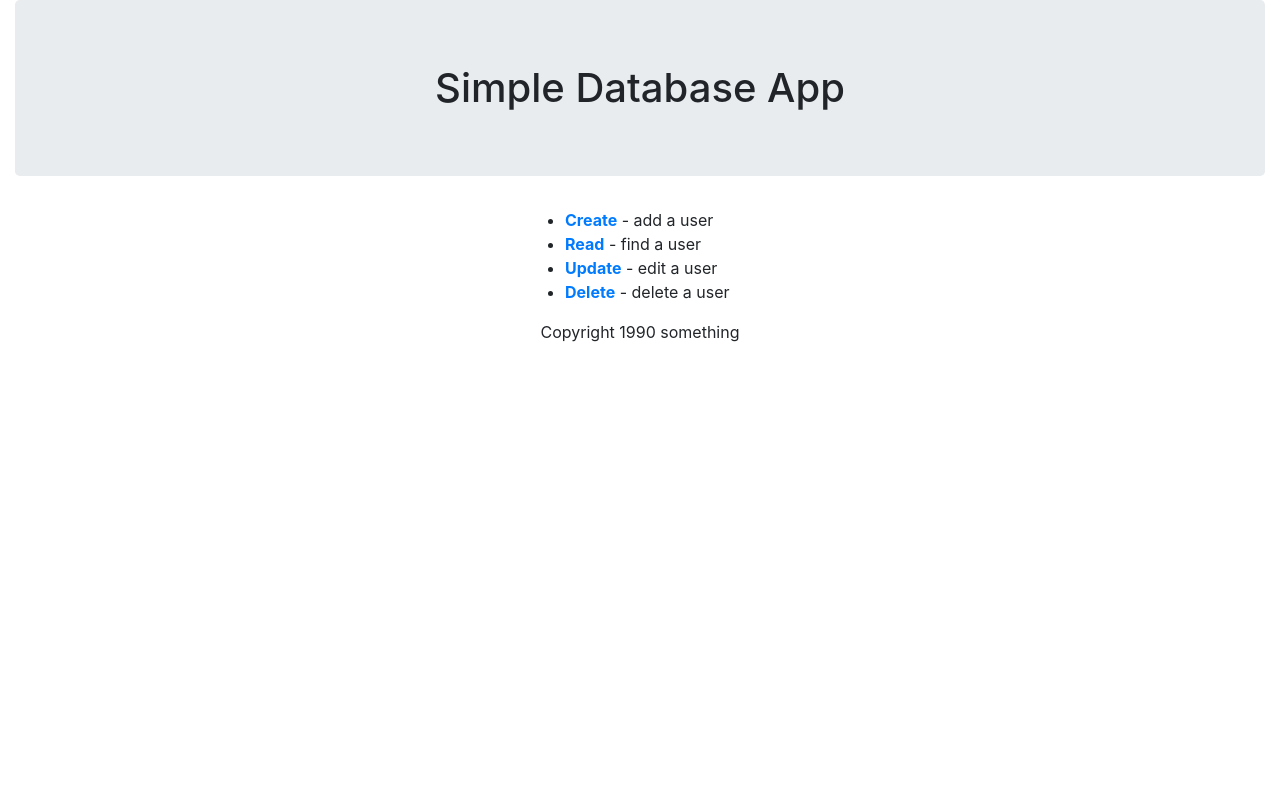
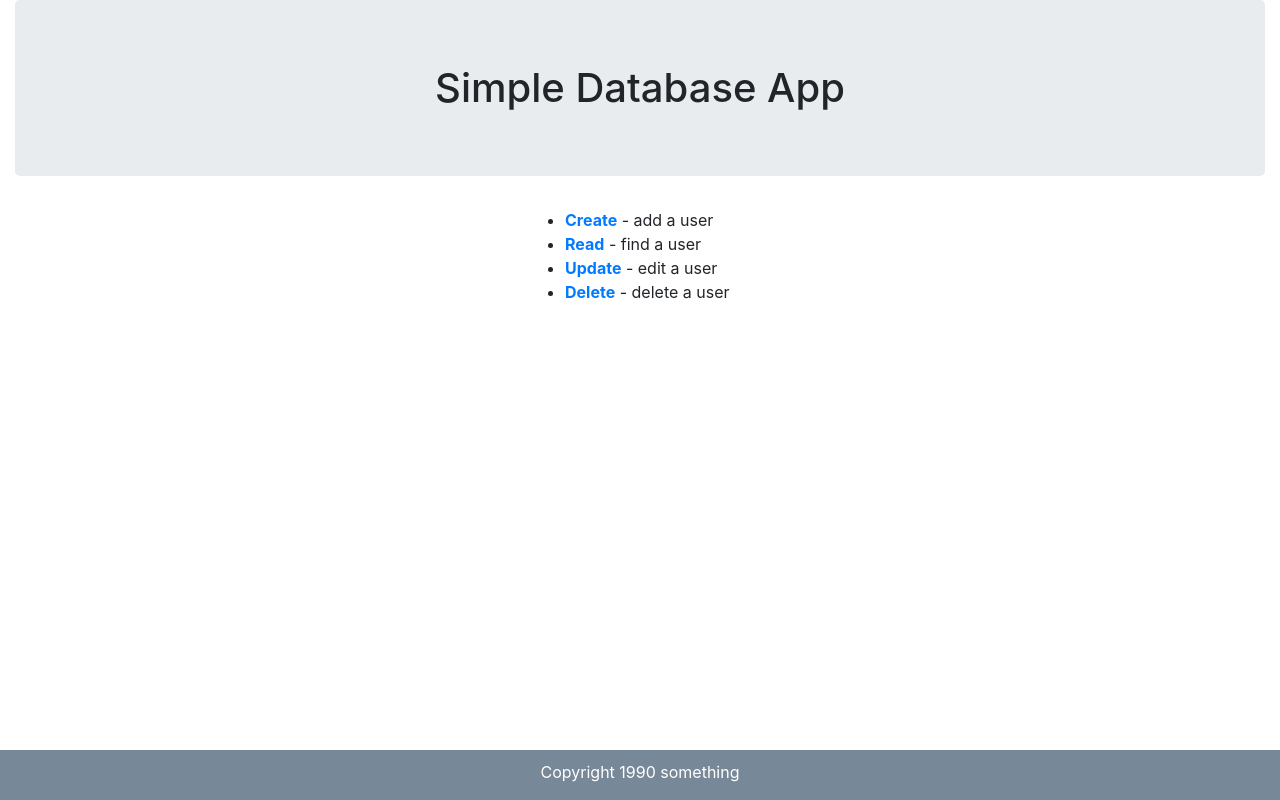
Before and after one commit to russLitt/db-test-app, a PHP site: page / in a window 1280 px wide. Run offline with PHP 8.4, Linux system fonts and the light colour scheme; some libraries are stand-ins or nearby versions.

Commit message:
WIP: experimenting with sticky/fixed footer

```diff
--- a/css/style.css
+++ b/css/style.css
@@ -21,5 +21,15 @@ th {
 }
 
 .footer {
-  flex-shrink: none;
+  position: fixed;
+  left: 0;
+  bottom: 0;
+  width: 100%;
+  background-color: lightslategray;
+  color: white;
+  text-align: center;
 }
+
+.footer-text {
+  margin-top: 10px;
+}
--- a/templates/footer.php
+++ b/templates/footer.php
@@ -1,8 +1,9 @@
-<div class="container-fluid">
+<footer class="footer">
+    <div class="container-fluid">
 
-    <footer class="footer">
-        <p class="text-center">Copyright 1990 something</p>
-    </footer>
-</div>
+        <p class="footer-text text-center">Copyright 1990 something</p>
+    </div>
+</footer>
+</body>
 
 </html>
--- a/templates/header.php
+++ b/templates/header.php
@@ -21,6 +21,3 @@
     <script src="https://cdnjs.cloudflare.com/ajax/libs/popper.js/1.12.9/umd/popper.min.js" integrity="sha384-ApNbgh9B+Y1QKtv3Rn7W3mgPxhU9K/ScQsAP7hUibX39j7fakFPskvXusvfa0b4Q" crossorigin="anonymous"></script>
     <script src="https://maxcdn.bootstrapcdn.com/bootstrap/4.0.0/js/bootstrap.min.js" integrity="sha384-JZR6Spejh4U02d8jOt6vLEHfe/JQGiRRSQQxSfFWpi1MquVdAyjUar5+76PVCmYl" crossorigin="anonymous"></script>
   </div>
-</body>
-
-</html>
```
